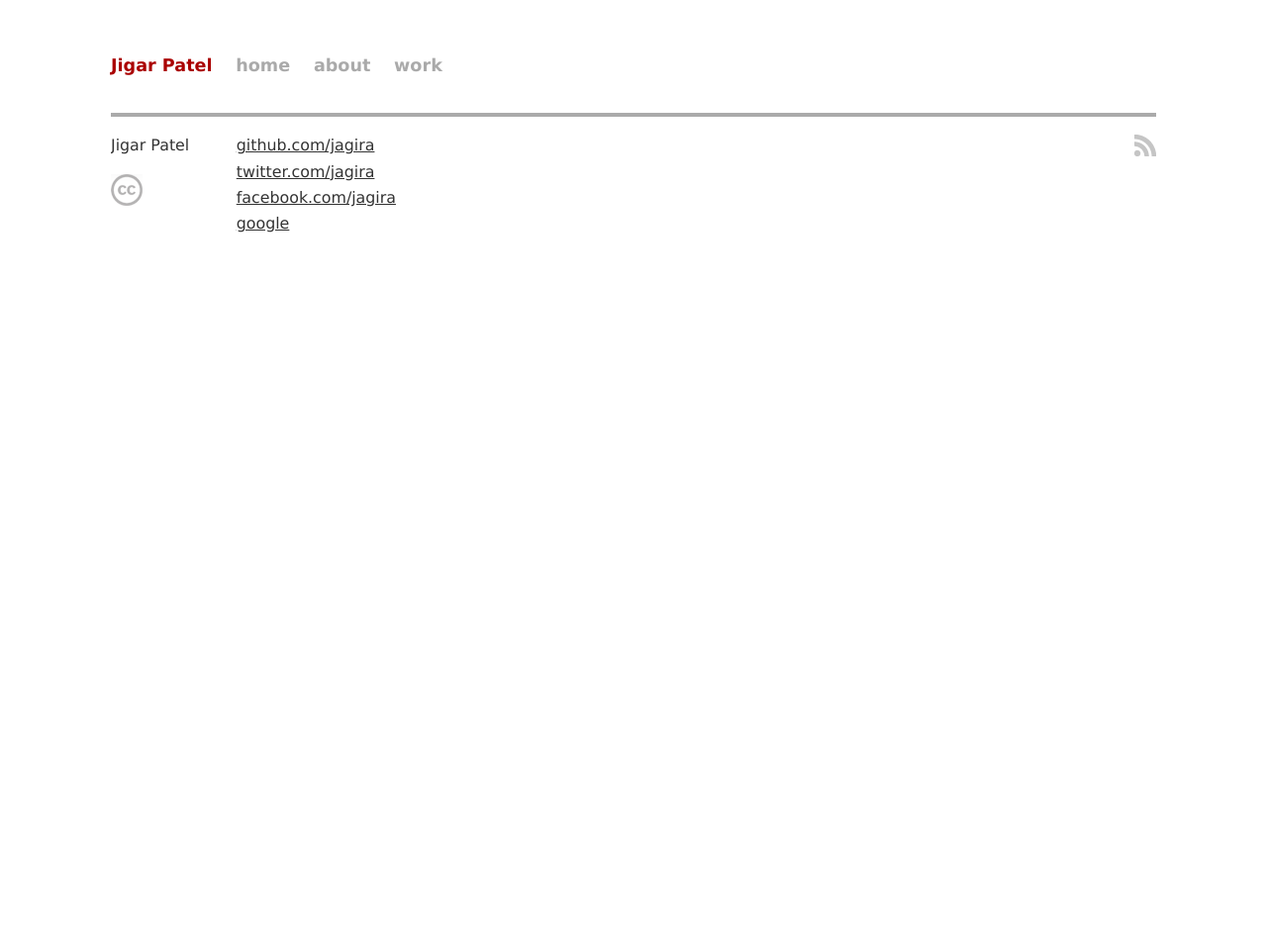
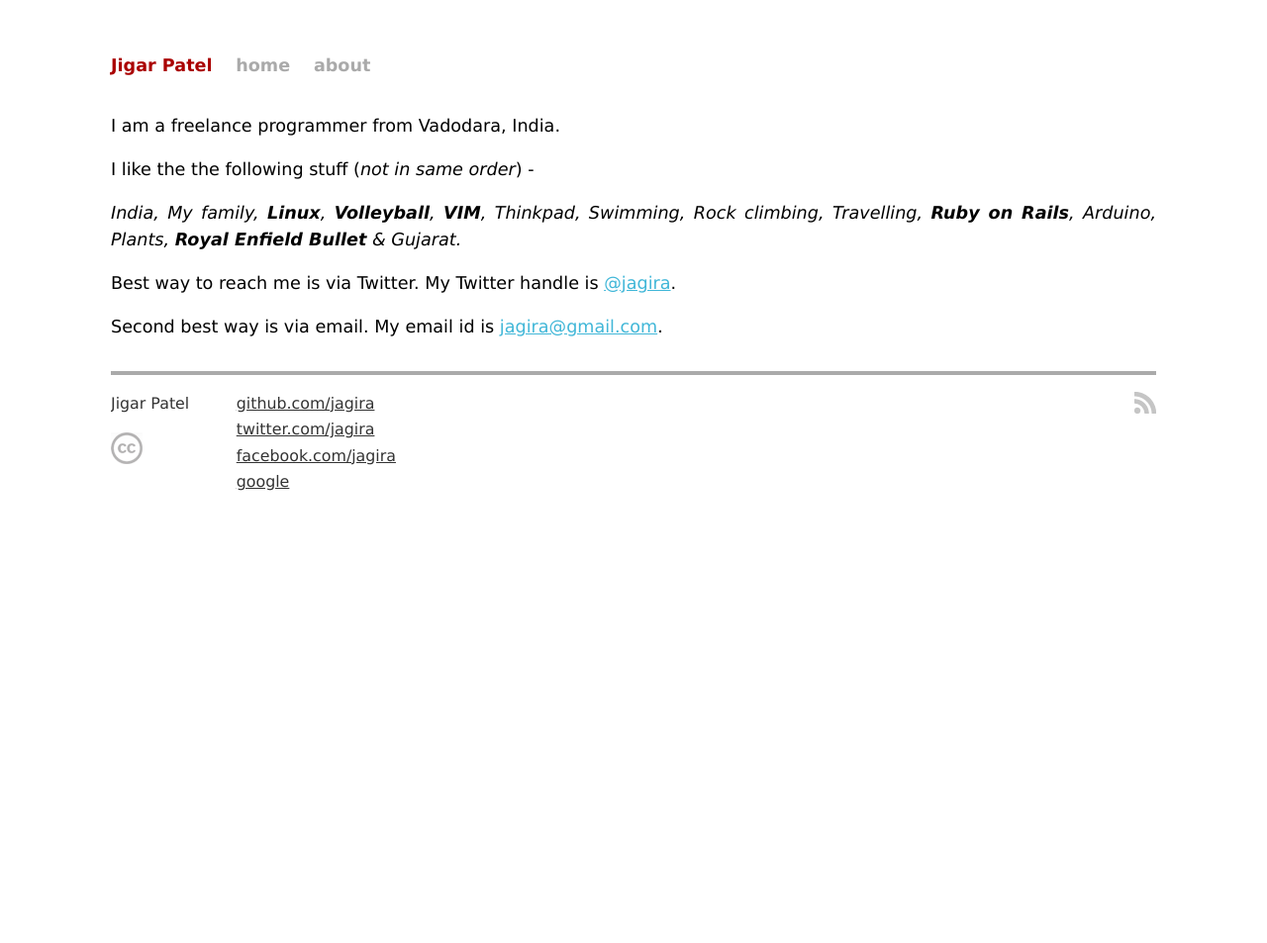
Before and after one commit to cjdtppmm/old.jagira.github.com, a Jekyll site: the page built from about.markdown, in a window 1280 px wide. Shown: the whole page at 99% size. Built offline with Jekyll 4.4.1, drawn with Linux system fonts in a browser that asks for light colours; Markdown is read by kramdown in place of the engine named in the settings; comment, search, counter and statistics services are not loaded.

Commit message:
add about page; remove work page

```diff
--- a/_layouts/default.html
+++ b/_layouts/default.html
@@ -53,7 +53,6 @@ var WRInitTime=(new Date()).getTime();
     <a href="/">Jigar Patel</a>
     <a class="extra" href="/">home</a>
     <a class="extra" href="/about.html">about</a>
-    <a class="extra" href="/work.html">work</a>
   </div>
 
   {{ content }}
--- a/about.markdown
+++ b/about.markdown
@@ -2,3 +2,17 @@
 layout: default
 title: "About - Jigar Patel"
 ---
+
+I am a freelance programmer from Vadodara, India.
+
+I like the the following stuff (*not in same order*) -
+
+*India, My family, **Linux**, **Volleyball**, **VIM**, Thinkpad, Swimming, Rock
+climbing, Travelling, **Ruby on Rails**, Arduino, Plants, **Royal Enfield
+Bullet** & Gujarat.*
+
+Best way to reach me is via Twitter. My Twitter handle is
+[@jagira](http://twitter.com/jagira).
+
+Second best way is via email. My email id is
+[jagira@gmail.com](mailto:jagira@gmail.com).
```
